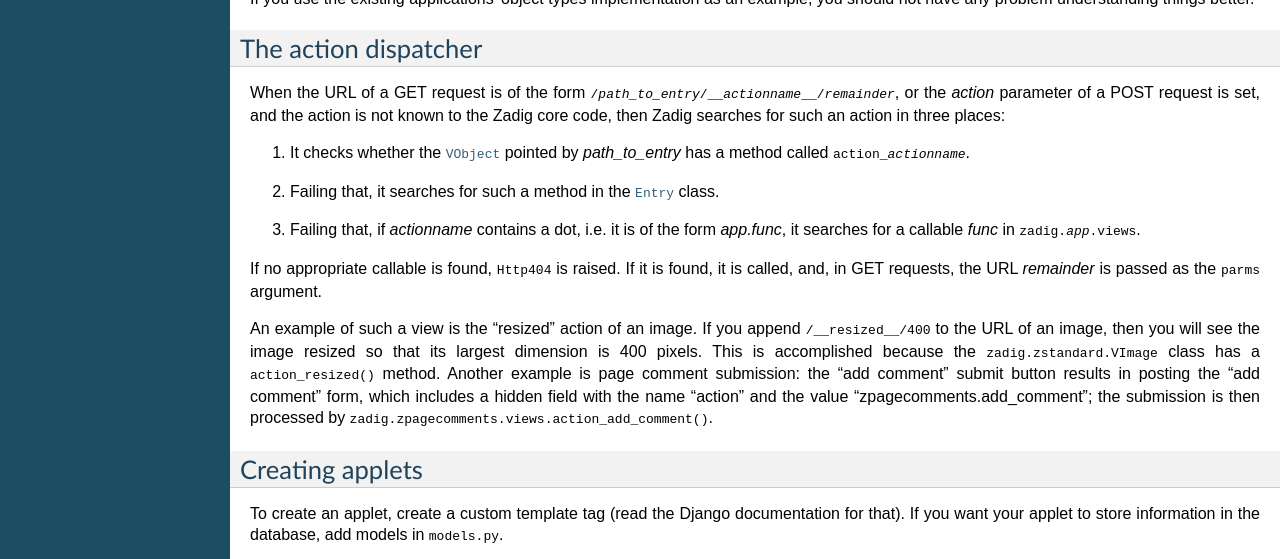
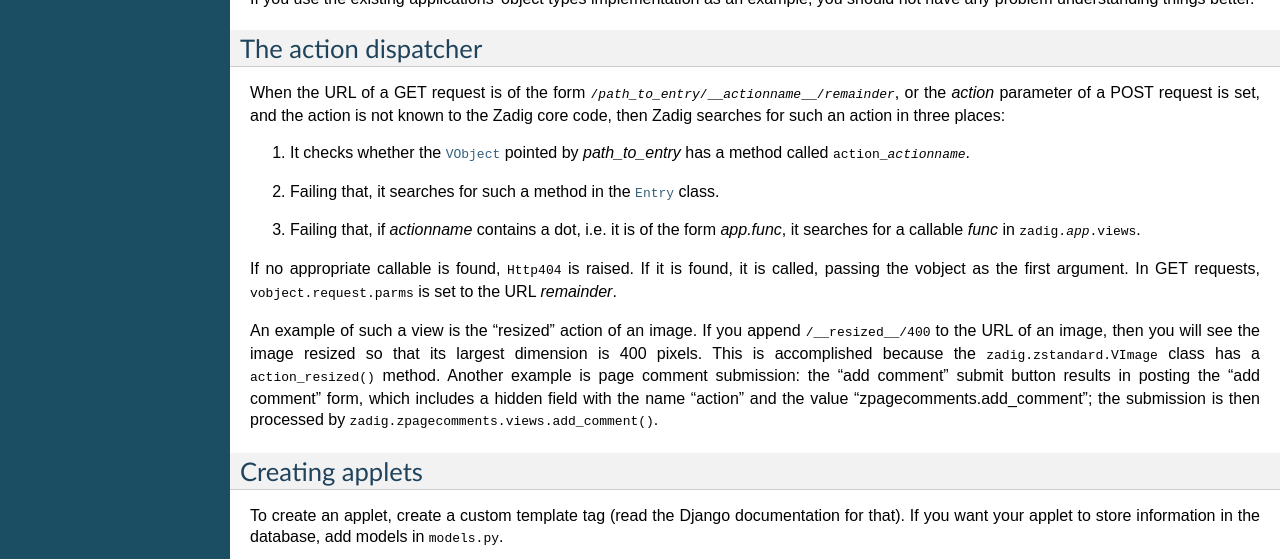
Before and after one commit to aptiko/zadig, a Sphinx documentation site: the page built from docs/developers_guide.txt, in a window 1280 px wide and 900 px high, scrolled down 571 px, cut to the strip 0-559 px from the top of the window. Built offline with Sphinx 7.4.7, drawn with Linux system fonts in a browser that asks for light colours.

Commit message:
Documentation fix

```diff
--- a/docs/developers_guide.txt
+++ b/docs/developers_guide.txt
@@ -72,8 +72,9 @@ places:
    :samp:`zadig.{app}.views`.
 
 If no appropriate callable is found, :exc:`Http404` is raised. If it
-is found, it is called, and, in GET requests, the URL *remainder* is
-passed as the ``parms`` argument.
+is found, it is called, passing the vobject as the first argument.
+In GET requests, ``vobject.request.parms`` is set to the URL
+*remainder*.
 
 An example of such a view is the "resized" action of an image. If you
 append ``/__resized__/400`` to the URL of an image, then you will see
@@ -84,7 +85,7 @@ is page comment submission: the "add comment" submit button results in
 posting the "add comment" form, which includes a hidden field with the
 name "action" and the value "zpagecomments.add_comment"; the
 submission is then processed by
-:func:`zadig.zpagecomments.views.action_add_comment`.
+:func:`zadig.zpagecomments.views.add_comment`.
 
 Creating applets
 ================
```
